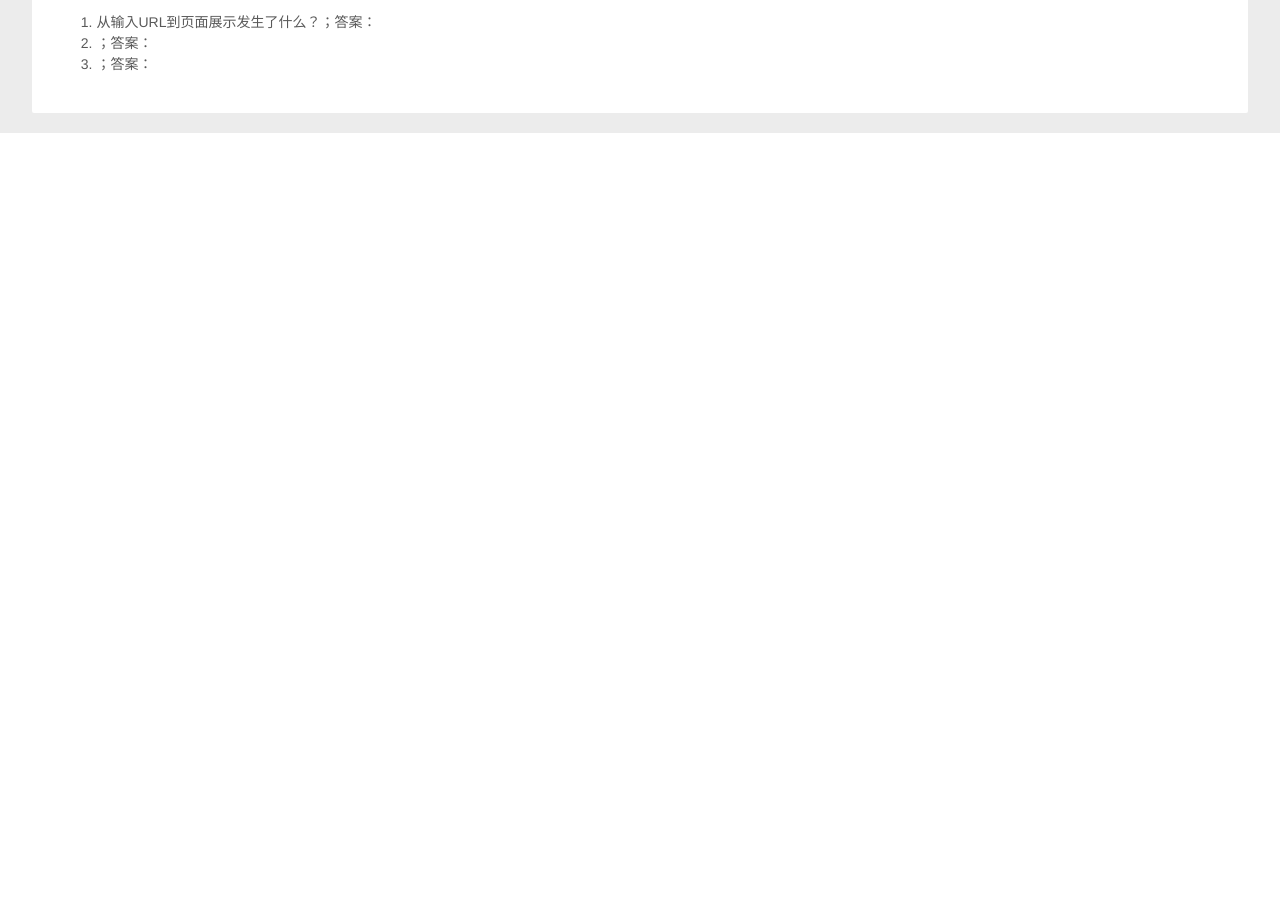
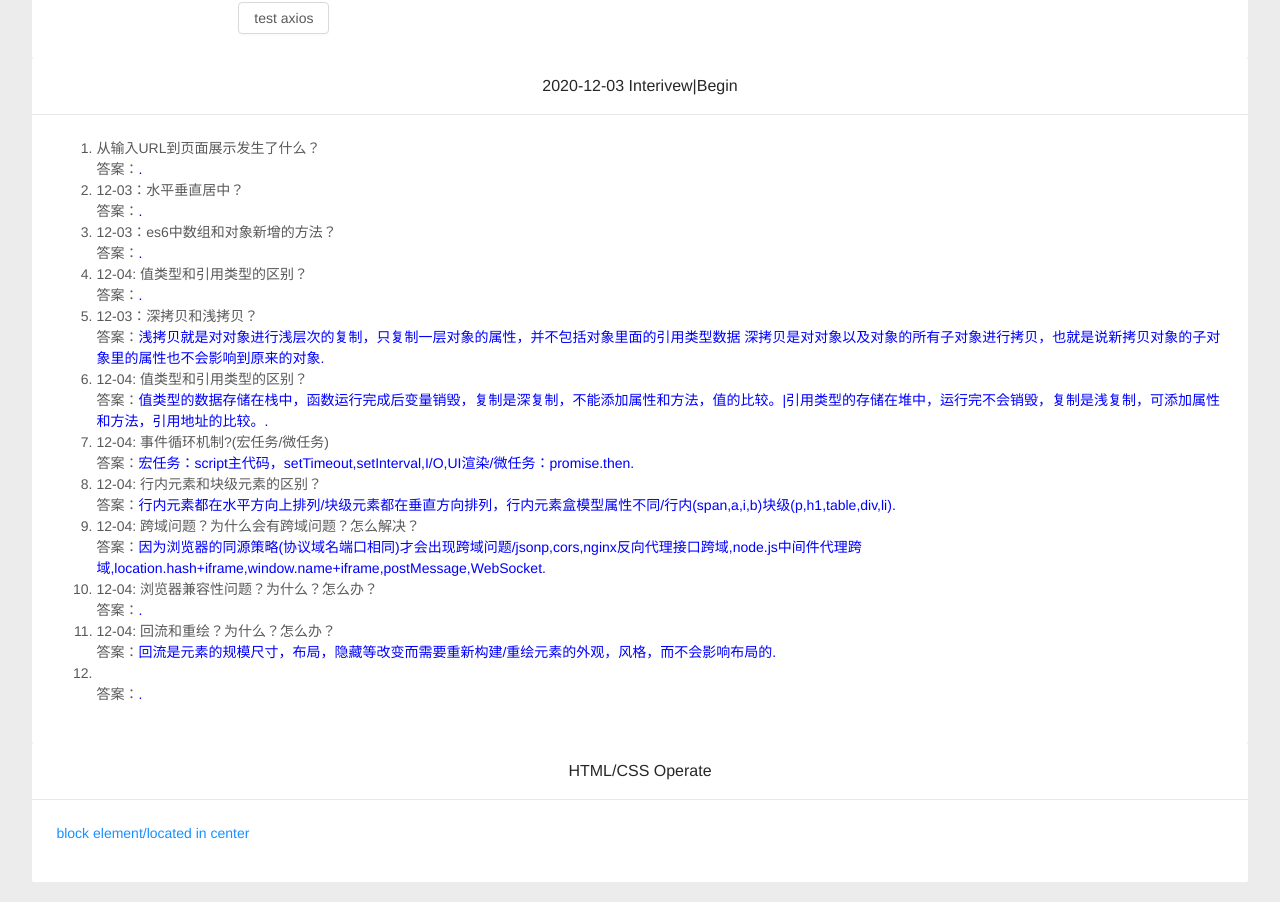
Before and after one commit to jackluotong/vue_project, a Vue app: page /decemberInterview in a window 1280 px wide. Shown: the part 445-1347 px from the top of the page. Before the commit the page ends 800 px from the top, so only its background shows below. Built offline with nearby package versions, Linux system fonts and the light colour scheme.

Commit message:
for interview add some knoeledge.

```diff
--- a/src/components/DecemberInterview.vue
+++ b/src/components/DecemberInterview.vue
@@ -7,23 +7,33 @@
       <div class="content">
         <ol>
           <li v-for="(item,index) in topic1202" :key='index' class="liClass">
-           {{item.index}}{{item.name}}；答案：<span style="color:blue">{{item.answer}} </span>
+           {{item.index}}{{item.name}}<br>答案：<span style="color:blue">{{item.answer}}. </span>
           </li>
         </ol>
         <a-button @click="testAxios">test axios</a-button>
       </div>
       </a-card>
        <a-card
-     title="2020-12-02 Interivew|无锡"
+     title="2020-12-03 Interivew|Begin"
       :bordered="false"
       style="width:98%;margin:0 auto">
       <div class="content">
         <ol>
           <li v-for="(item,index) in another" :key='index' class="liClass">
-           {{item.index}}{{item.name}}；答案：<span style="color:blue">{{item.answer}} </span>
+           {{item.index}}{{item.name}}<br>答案：<span style="color:blue">{{item.answer}}. </span>
           </li>
         </ol>
 
+      </div>
+      </a-card>
+       <a-card
+     title="HTML/CSS Operate"
+      :bordered="false"
+      style="width:98%;margin:0 auto">
+      <div class="content">
+           <div class="centerVerticalHorizontal">
+              <p><a href="https://blog.csdn.net/weixin_37580235/article/details/82317240#%E5%B7%B2%E7%9F%A5%E9%AB%98%E5%BA%A6%E5%92%8C%E5%AE%BD%E5%BA%A6%E7%9A%84%E5%85%83%E7%B4%A0"> block element/located in center</a></p>
+          </div>
       </div>
       </a-card>
   </div>
@@ -31,6 +41,7 @@
 <script>
 var arr=[[1,2],[3,4]];
 var arrSet=[1,12,212,1,2,2,1,1,12,21,2122113,1,null,undefined,null]
+ const nums=[12,12,122,1,11,23,232]
 export default {
   data(){
     return{
@@ -44,10 +55,25 @@ export default {
        ],
       another:[
         {name:"从输入URL到页面展示发生了什么？",answer:""},
+        {name:"12-03：水平垂直居中？",answer:""},
+        {name:"12-03：es6中数组和对象新增的方法？",answer:""},
+        {name:"12-04: 值类型和引用类型的区别？",answer:""},
+        {name:"12-03：深拷贝和浅拷贝？",answer:"浅拷贝就是对对象进行浅层次的复制，只复制一层对象的属性，并不包括对象里面的引用类型数据 深拷贝是对对象以及对象的所有子对象进行拷贝，也就是说新拷贝对象的子对象里的属性也不会影响到原来的对象"},
+        {name:"12-04: 值类型和引用类型的区别？",answer:"值类型的数据存储在栈中，函数运行完成后变量销毁，复制是深复制，不能添加属性和方法，值的比较。|引用类型的存储在堆中，运行完不会销毁，复制是浅复制，可添加属性和方法，引用地址的比较。"},
+        {name:"12-04: 事件循环机制?(宏任务/微任务)",answer:"宏任务：script主代码，setTimeout,setInterval,I/O,UI渲染/微任务：promise.then"},
+        {name:"12-04: 行内元素和块级元素的区别？",answer:"行内元素都在水平方向上排列/块级元素都在垂直方向排列，行内元素盒模型属性不同/行内(span,a,i,b)块级(p,h1,table,div,li)"},
+        {name:"12-04: 跨域问题？为什么会有跨域问题？怎么解决？",answer:"因为浏览器的同源策略(协议域名端口相同)才会出现跨域问题/jsonp,cors,nginx反向代理接口跨域,node.js中间件代理跨域,location.hash+iframe,window.name+iframe,postMessage,WebSocket"},
+        {name:"12-04: 浏览器兼容性问题？为什么？怎么办？",answer:""},
+        {name:"12-04: 回流和重绘？为什么？怎么办？",answer:"回流是元素的规模尺寸，布局，隐藏等改变而需要重新构建/重绘元素的外观，风格，而不会影响布局的"},
         {name:"",answer:""},
-        {name:"",answer:""}
       ]
     }
+  },
+  computed:{
+
+  },
+  watch:{
+
   },
   mounted(){
     var str=" ad da ad   "
@@ -68,6 +94,14 @@ export default {
   },
   created(){
     console.log(this.checkType('122'));
+    let name=localStorage.key(1);
+    let value=localStorage.getItem(name);
+    console.log(value);
+    this.filterFun();
+    this.mapFun();
+    this.reduceFun();
+    this.allFun();
+    this.constructionFun()
   },
   methods:{
     /**
@@ -124,8 +158,73 @@ export default {
       return Object.prototype.toString.call(params)
     },
     /**
-     *
+     * 深拷贝和浅拷贝
      */
+
+    /**
+     * filter filter the data from your condition
+     */
+    filterFun:function(){
+       let newNums=nums.filter(n=>{
+        return n<12;
+      });
+      console.log(newNums);
+    },
+    /**
+     * map
+     */
+    mapFun:function(){
+      let newNums=nums.map(n=>{
+        return n*10;
+      })
+      console.log(newNums);
+    },
+    /**
+     * reduce
+     */
+    reduceFun:function(){
+      let newNums=nums.reduce((preValue,n)=>{
+        return preValue+n;
+      },0)
+      console.log(newNums);
+    },
+    /**
+     * all reduce+fliter+map
+     */
+    allFun:function(){
+      let all=nums.filter(n=>n<100).map(n=>n*2).reduce((pre,n)=>pre+n)
+      console.log(all);
+    },
+    /**
+     * construction evaluation
+     */
+    constructionFun:function(){
+      const point=[12,234,2]
+      const [x,y,z]=point
+      console.log(x,y,z);
+
+      /**
+       * for of
+       */
+      for(const num of nums){
+        console.log('for of +'+num);
+      }
+      /**
+       * includes
+       * setTimeout(function(),timer)
+       */
+      if(nums.includes(1223))
+      {
+        console.log('includes 1223');
+      }else{
+        setTimeout(()=>{this.$message({
+          type:'default',
+          message:'not include.'
+        })},1000)
+      }
+      clearTimeout()
+     },
+
   }
 }
 </script>
@@ -136,4 +235,11 @@ export default {
 .liClass{
 text-align: left;
 }
+.centerVerticalHorizontal{
+    /*
+
+    */
+    justify-content: left;
+    display: flex;
+}
 </style>
```
